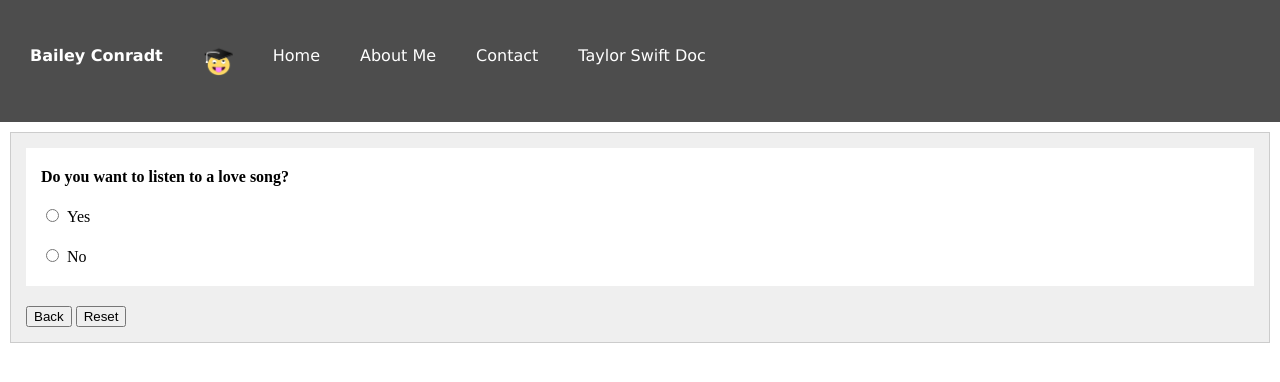
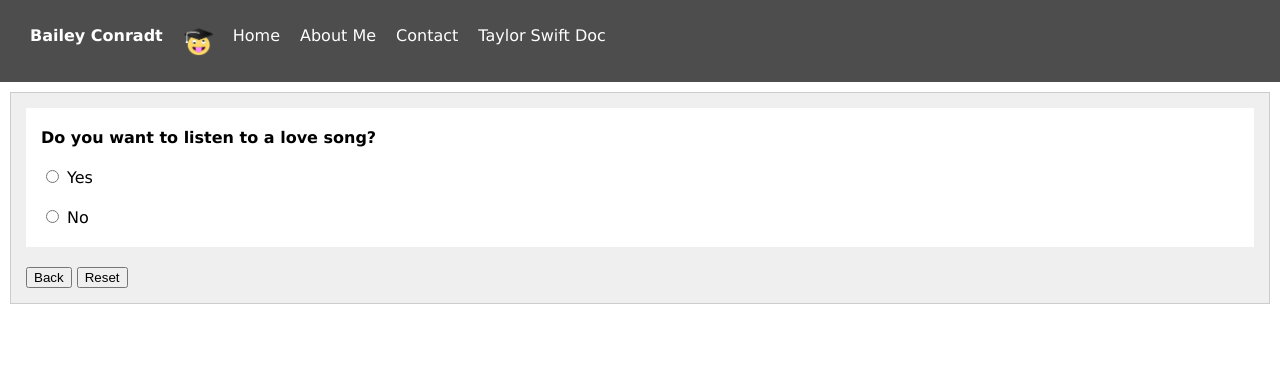
Before and after one commit to baileyconradt/test, a plain HTML site: page index.html in a window 1280 px wide. Drawn offline with nearby package versions, Linux system fonts and the light colour scheme.

Commit message:
Update index.html

```diff
--- a/index.html
+++ b/index.html
@@ -6,33 +6,33 @@
 <body>
 
 
-<nav class = "topheader" style="display: flex;">
-    <div class = "page">
+<nav class = "topnav" style="display: flex;">
+    <div class = "navItem">
       <p>
 <strong>Bailey Conradt</strong>
       </p>
     </div>
-     <div class = "page">
+     <div class = "navItem">
       <p>
 <img width="30" height="30" src="AcadememeLogo.png">
       </p>
     </div>
-     <div class = "page">
+     <div class = "navItem">
       <p>
       Home
     </p>
     </div>
-     <div class = "page">
+     <div class = "navItem">
       <p>
       About Me
     </p>
     </div>
-      <div class = "page">
+      <div class = "navItem">
       <p>
       Contact
     </p>
     </div>
-    <div class = "page">
+    <div class = "navItem">
       <p>
       Taylor Swift Doc
     </p>
@@ -417,24 +417,22 @@ $(document).ready(function(){
 <style>
   body {
   margin: 0px;
+  font-family: Verdana, Geneva, sans-serif;
 }
 
-.topheader {
+.topnav{
   width: 100%;
   padding: 10px;
   background-color: rgb(77, 77, 77);
   color: white;
   }
 
-  .page {
-  margin: 10;
-  padding: 10px;
+  .navItem {
+  margin: 0px;
+  padding-left: 20px;
   display: flex;
   }
 
-  p {
-font-family: Verdana, Geneva, sans-serif;
-  }
 </style>
 <script>
 
```
